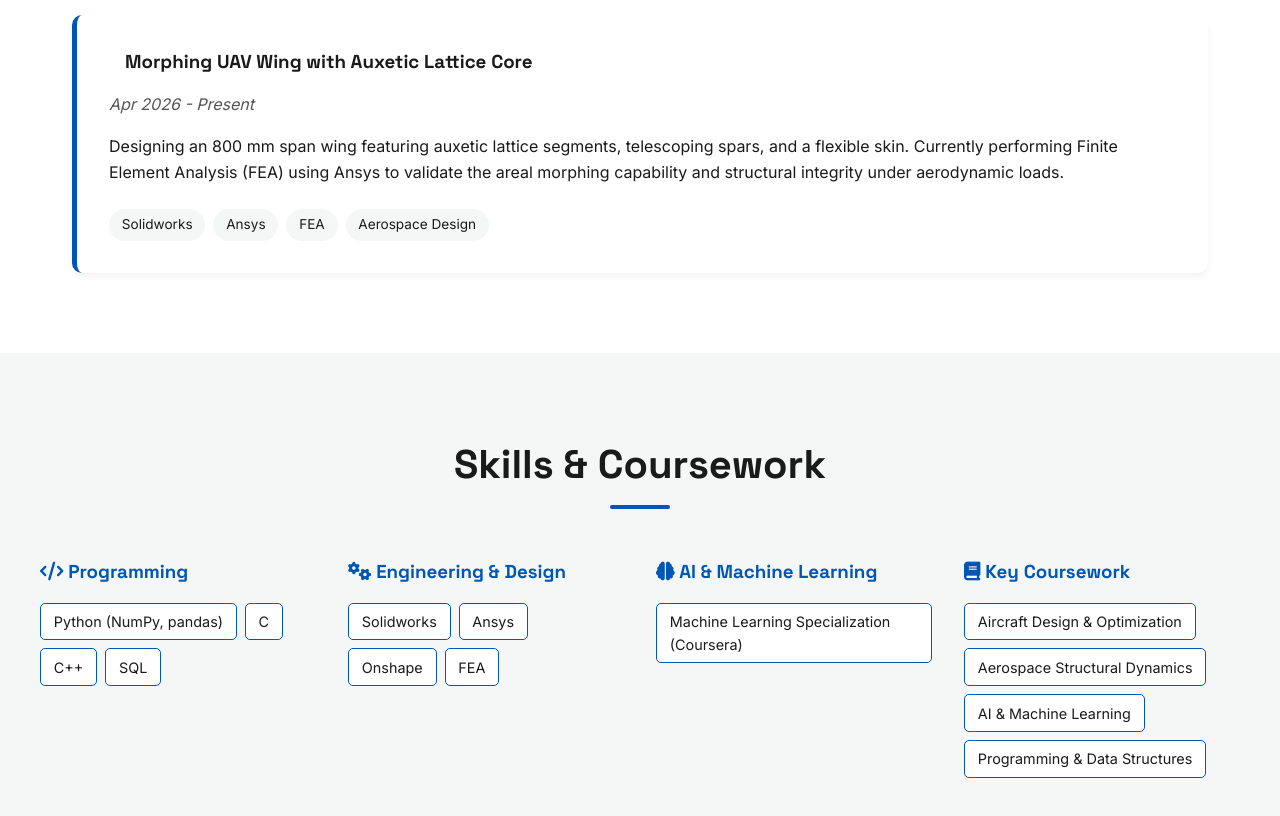
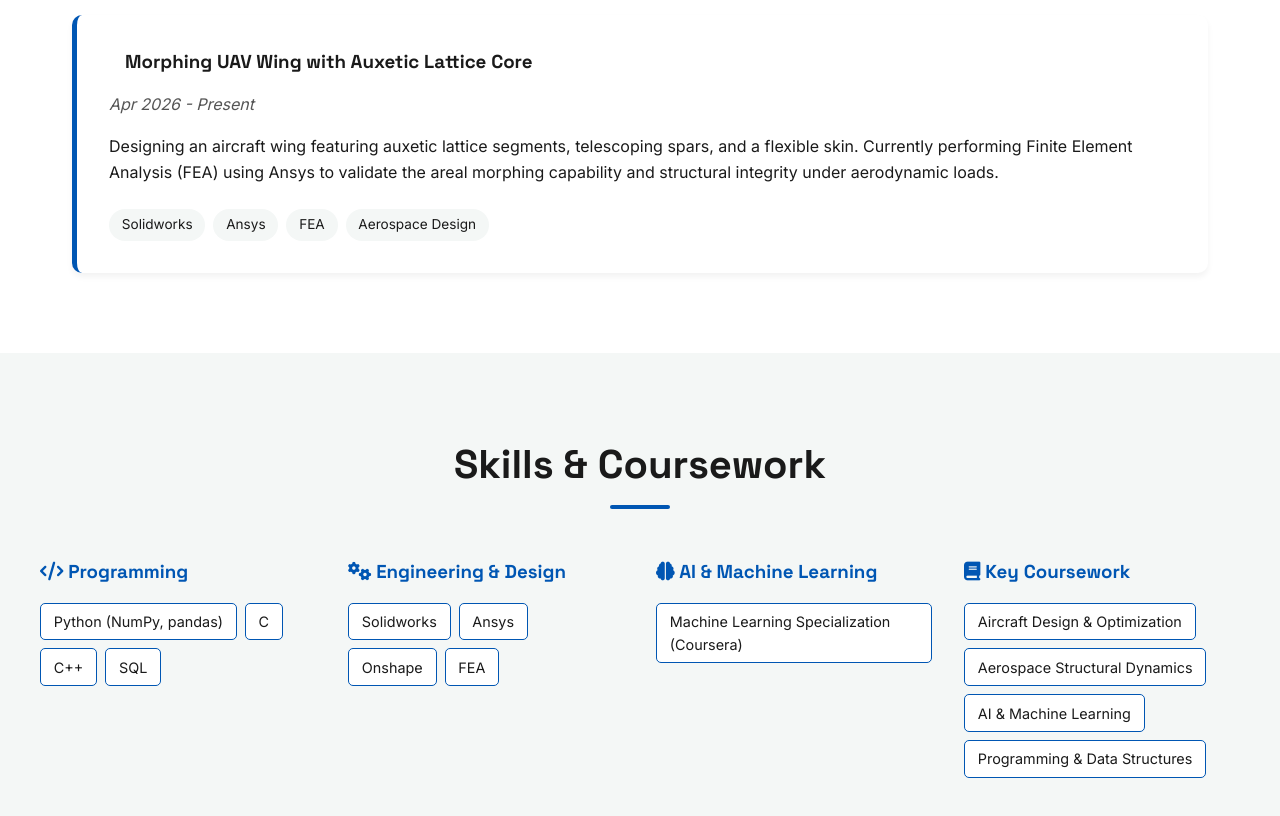
Before and after one commit to sourishb2026/portfolio, a plain HTML site: page index.html in a window 1280 px wide. Shown: the part 2060-2876 px from the top of the page. Drawn offline with Linux system fonts and the light colour scheme.

Commit message:
Add files via upload

```diff
--- a/index.html
+++ b/index.html
@@ -104,7 +104,7 @@
                 <h3>Morphing UAV Wing with Auxetic Lattice Core</h3>
             </div>
             <p class="project-date">Apr 2026 - Present</p>
-            <p class="project-desc">Designing an 800 mm span wing featuring auxetic lattice segments, telescoping spars, and a flexible skin. Currently performing Finite Element Analysis (FEA) using Ansys to validate the areal morphing capability and structural integrity under aerodynamic loads.</p>
+            <p class="project-desc">Designing an aircraft wing featuring auxetic lattice segments, telescoping spars, and a flexible skin. Currently performing Finite Element Analysis (FEA) using Ansys to validate the areal morphing capability and structural integrity under aerodynamic loads.</p>
             <div class="project-tags">
                 <span>Solidworks</span>
                 <span>Ansys</span>
```
